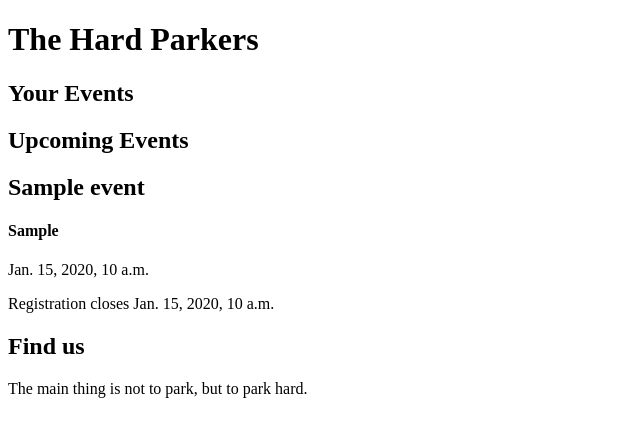
After one commit to WSMorrison/The_Hard_Parkers, a Django app: page / in a window 1280 px wide. The commit adds this page. Shown: the top 437 px of the page, without its empty margins (0-640 px from the left). Run offline with Django 3.2, Linux system fonts and the light colour scheme; tables that the repository leaves empty hold one stand-in row (values such as "Sample post").

Commit message:
Add skeletonized html for main page.

```diff
--- a/hardparkers/urls.py
+++ b/hardparkers/urls.py
@@ -14,8 +14,9 @@ Including another URLconf
     2. Add a URL to urlpatterns:  path('blog/', include('blog.urls'))
 """
 from django.contrib import admin
-from django.urls import path
+from django.urls import path, include
 
 urlpatterns = [
     path('admin/', admin.site.urls),
+    path('', include('registration.urls'), name='registration_urls'),
 ]
--- /dev/null
+++ b/registration/urls.py
@@ -0,0 +1,7 @@
+from . import views
+from django.urls import path
+
+
+urlpatterns = [
+    path('', views.EventList.as_view(), name='home'),
+]
--- a/registration/views.py
+++ b/registration/views.py
@@ -1,3 +1,10 @@
 from django.shortcuts import render
 from django.views import generic
-# from .models import event
+from .models import Event
+
+
+class EventList(generic.ListView):
+    model = Event
+    queryset = Event.objects.order_by('event_date')
+    template_name = 'index.html'
+    paginate_by = 10
--- a/templates/base.html
+++ b/templates/base.html
@@ -4,10 +4,25 @@
     <meta charset="UTF-8">
     <meta http-equiv="X-UA-Compatible" content="IE=edge">
     <meta name="viewport" content="width=device-width, initial-scale=1.0">
-    <title>The HP Home</title>
+    <title>The Hard Parkers</title>
 </head>
 <body>
-    <h1>The Hard Parkers</h1>
-    <p>Coming soon.</p>
+    <!-- Header with nav bar -->
+    <header>
+        <h1>The Hard Parkers</h1>
+    </header>
+
+    <!-- Body -->
+    <main>
+        {% block content %}
+
+        {% endblock content %}
+    </main>
+
+    <!-- Footer with foot bar -->
+    <footer>
+        <h2>Find us</h2>
+        <p>The main thing is not to park, but to park hard.</p>
+    </footer>
 </body>
 </html>
--- /dev/null
+++ b/templates/index.html
@@ -0,0 +1,20 @@
+{% extends "base.html" %}
+
+{% block content %}
+
+    <section>
+        <h2>Your Events</h1>
+    </section>
+    <section>
+        <h2>Upcoming Events</h2>
+        {% for event in event_list %}
+        <div>
+            <h2>{{ event.event_name }}</h2>
+            <h4>{{ event.event_location }}</h4>
+            <p>{{ event.event_date }}</p>
+            <p>Registration closes {{ event.event_date_reg_close }}</p>
+        </div>
+        {% endfor %}
+    </section>
+
+{% endblock content %}
```
